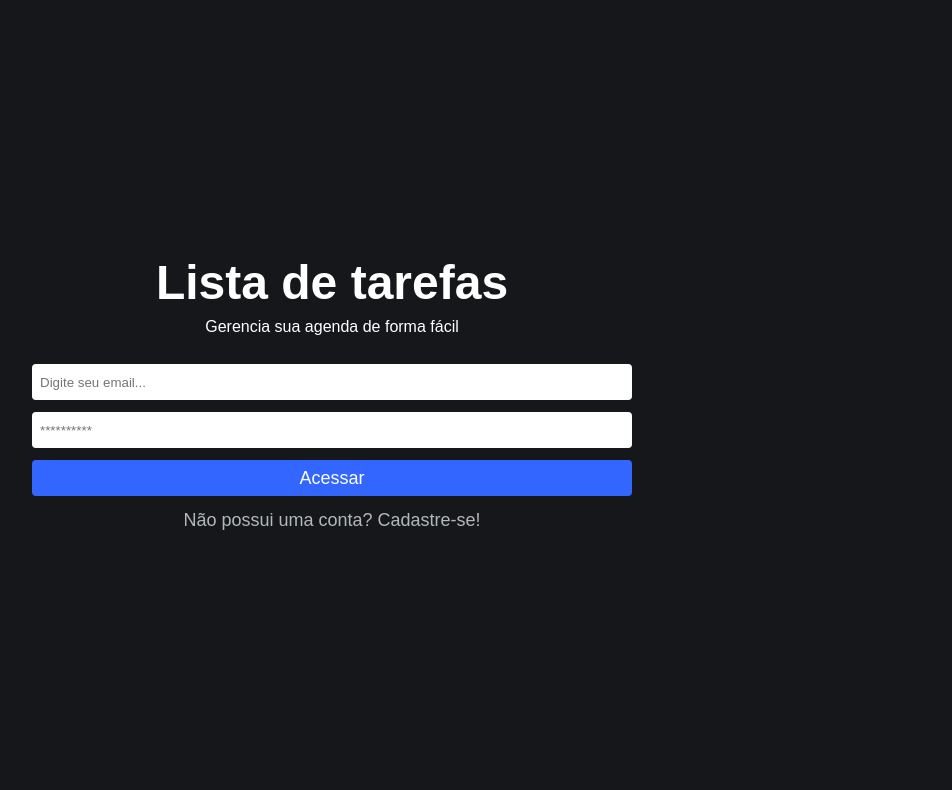
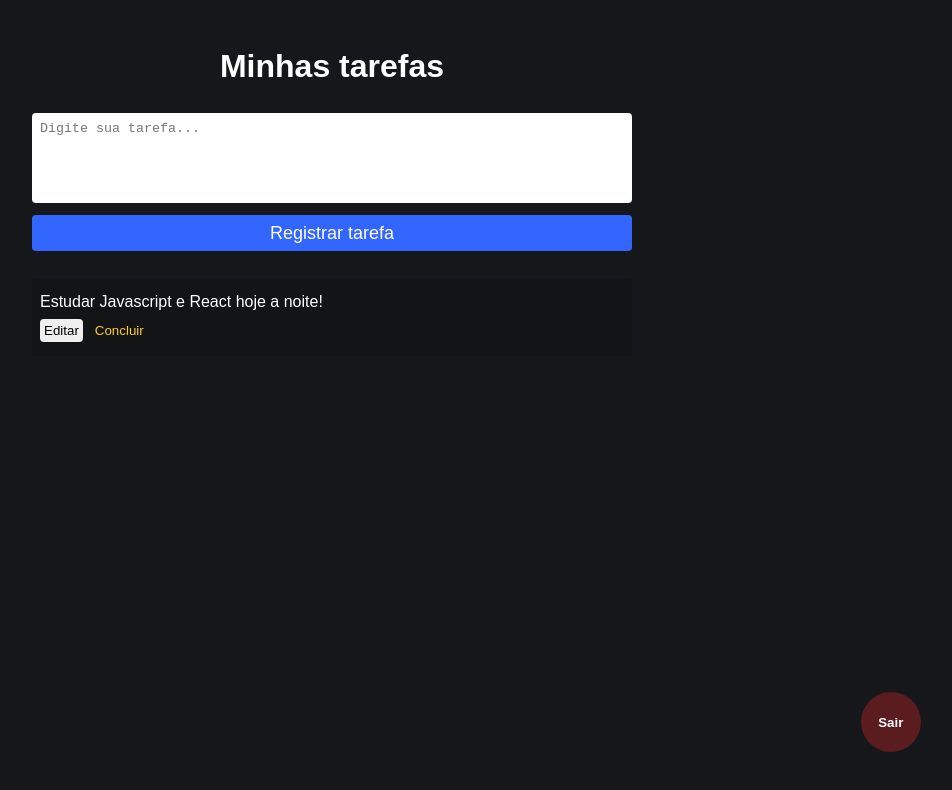
Before and after one commit to israelsilva282/react-tasks, a React (Create React App) app: page /admin in a window 1280 px wide. Before the commit this address led to /. Shown: the top 790 px of the page, without its empty margins (308-1260 px from the left). Built offline with nearby package versions, Linux system fonts and the light colour scheme; no server answers; sample sign-in values are in the browser's storage.

Commit message:
Criando admin

```diff
--- a/src/pages/Admin/admin.module.css
+++ b/src/pages/Admin/admin.module.css
@@ -0,0 +1,94 @@
+.container {
+  display: flex;
+  flex-direction: column;
+  align-items: center;
+  margin-top: 48px;
+}
+
+.container h1 {
+  margin-bottom: 28px;
+}
+
+.form textarea {
+  margin-bottom: 12px;
+  border: 0;
+  height: 90px;
+  resize: none;
+  border-radius: 4px;
+  padding: 8px;
+}
+
+.form {
+  display: flex;
+  flex-direction: column;
+  width: 90%;
+  max-width: 600px;
+}
+
+.form input {
+  border: 0;
+  margin-bottom: 12px;
+  height: 36px;
+  border-radius: 4px;
+  padding: 0 8px;
+}
+
+.form button {
+  height: 36px;
+  border: 0;
+  border-radius: 4px;
+  background-color: #3366ff;
+  color: #fff;
+  font-size: 18px;
+}
+
+.btnRegister {
+  margin-bottom: 28px;
+}
+
+.list {
+  width: 90%;
+  max-width: 600px;
+  display: flex;
+  flex-direction: column;
+  background-color: rgba(18, 18, 18, 0.38);
+  border-radius: 4px;
+  margin-bottom: 12px;
+  justify-content: center;
+  padding: 14px 8px;
+}
+
+.list p {
+  margin-bottom: 8px;
+}
+
+.list button {
+  margin-right: 8px;
+  border: 0;
+  border-radius: 4px;
+  padding: 4px;
+}
+
+.btnDelete {
+  color: #ffcc23;
+  background-color: transparent;
+}
+
+.btnLogout {
+  position: absolute;
+  bottom: 6%;
+  right: 4%;
+  height: 60px;
+  width: 60px;
+  border-radius: 30px;
+  border: 0;
+  font-weight: bold;
+  background-color: rgba(219, 38, 41, 0.35);
+  color: #fafafa;
+  transition: all 0.5s;
+}
+
+.btnLogout:hover {
+  background-color: rgba(219, 38, 41, 1);
+  color: #fff;
+}
--- a/src/pages/Admin/index.js
+++ b/src/pages/Admin/index.js
@@ -1,9 +1,37 @@
-import React from 'react'
-import styles from "./admin.module.css"
+import { signOut } from 'firebase/auth';
+import React, { useState } from 'react';
+import { auth } from "../../firebaseConnection";
+import styles from "./admin.module.css";
 
 function Admin() {
+    const [tarefasInput, setTarefasInput] = useState("");
+
+    async function handleLogout() {
+        await signOut(auth);
+    }
     return (
-        <div>Página admin</div>
+        <div className={styles.container}>
+            <h1>Minhas tarefas</h1>
+
+            <form className={styles.form}>
+                <textarea
+                    placeholder='Digite sua tarefa...'
+                    value={tarefasInput}
+                    onChange={(e) => setTarefasInput(e.target.value)} />
+
+                <button className={styles.btnRegister}>Registrar tarefa</button>
+            </form>
+
+            <article className={styles.list}>
+                <p>Estudar Javascript e React hoje a noite!</p>
+                <div>
+                    <button>Editar</button>
+                    <button className={styles.btnDelete}>Concluir</button>
+                </div>
+            </article>
+
+            <button className={styles.btnLogout} onClick={handleLogout}>Sair</button>
+        </div>
     )
 }
 
--- a/src/routes/Private.js
+++ b/src/routes/Private.js
@@ -9,7 +9,7 @@ export default function Private({ children }) {
 
     useEffect(() => {
         async function checkLogin() {
-            const unsub = onAuthStateChanged(auth, (user) => {
+            onAuthStateChanged(auth, (user) => {
                 if (user) {
                     const userData = {
                         uid: user.uid,
@@ -26,15 +26,16 @@ export default function Private({ children }) {
                 }
             })
         }
+
+        checkLogin();
     }, [])
 
-    if (!signed) {
-        return <Navigate to={'/'} />
-    }
 
     if (loading) {
         return (<div></div>)
     }
-
+    if (!signed) {
+        return <Navigate to={'/'} />
+    }
     return children;
 }
```
